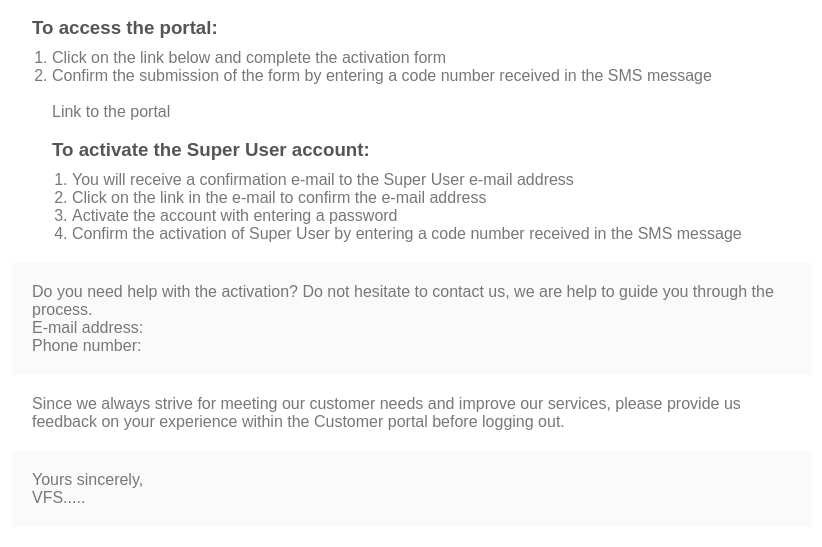
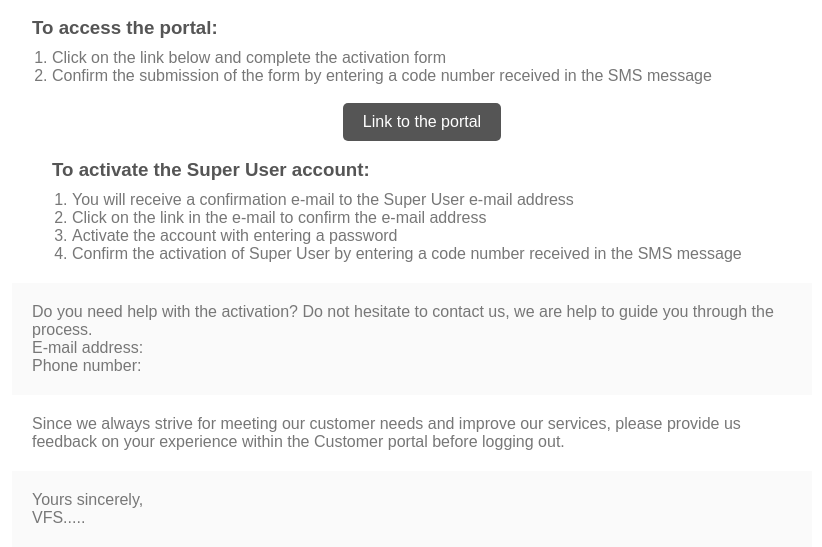
Before and after one commit to NikoletaMo/my-test-design, a plain HTML site: page index.html in a window 1280 px wide. Shown: the part 263-810 px from the top of the page, without its empty margins (228-1050 px from the left). Drawn offline with Linux system fonts and the light colour scheme.

Commit message:
Update index.html

```diff
--- a/index.html
+++ b/index.html
@@ -102,7 +102,9 @@
           <li>Click on the link below and complete the activation form</li>
           <li>Confirm the submission of the form by entering a code number received in the SMS message</li>
          <br>
-          <p>Link to the portal</p>
+          <p style="text-align: center;">
+      <a href="https://www.vfsco.com/en-US/customer-portal.html" style="display: inline-block; background-color: #555; color: #fff; text-decoration: none; padding: 10px 20px; border-radius: 5px;">Link to the portal</a>
+          </p>
          <br>
         <h3>To activate the Super User account:</h3>
         <ol>
```
